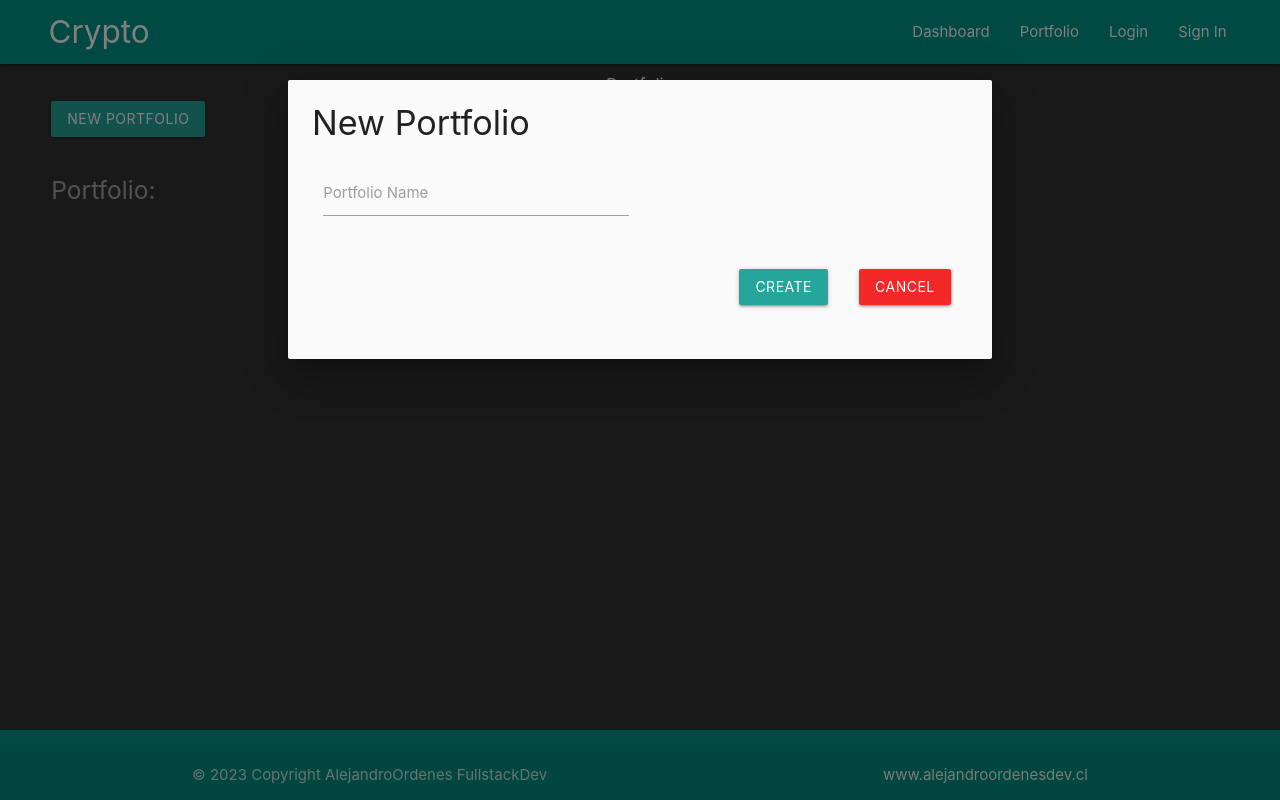
After one commit to AlejandroOrdenes/Crypto_Dashboard, a Django app: page /createTable/1 in a window 1280 px wide, after a click on "NEW PORTFOLIO". The commit adds this page. Run offline with Django 4.2, Linux system fonts and the light colour scheme; data that the repository does not hold is empty.

Commit message:
portfolio card, portfolio table

```diff
--- a/dashboard_crypto/static/dashboard.css
+++ b/dashboard_crypto/static/dashboard.css
@@ -1,3 +1,12 @@
+body {
+    display: flex;
+    min-height: 100vh;
+    flex-direction: column;
+  }
+
+main {
+    flex: 1 0 auto;
+  }
 #cardCrypto:hover {
     background-color: aqua;
 }
@@ -11,6 +20,14 @@
     color: rgb(107, 214, 81);
 }
 
+#deletePortfolio {
+    font-size: 4%;
+}
+
+#deletePortfolio:hover {
+    color: rgb(214, 81, 81);
+}
+
 .price {
     margin: 0;
     text-align: center;
--- a/dashboard_crypto/templates/dashboard.html
+++ b/dashboard_crypto/templates/dashboard.html
@@ -2,7 +2,7 @@
 
 <body style="background-color: rgb(51, 51, 51)">
   <h6 style="color: white; text-align: center;">Dashboard</h6>
-  <div style="margin-top: 3%;" class="row s3">
+  <div style="margin-top: 3%; margin: 0;" class="row s3">
     <form action="/searchCrypto/" method="POST">
         {% csrf_token %}
         <div style="padding-left: 3%;" class="col s12">
@@ -35,7 +35,7 @@
   column-gap: 4%;
   padding-left: 4%;
   padding-right: 4%;
-  justify-content: center;">
+  justify-content: center; margin-bottom: 20%;">
       {% for d in data %}
         <div class="col s12 m10">
           <a href="">
--- a/dashboard_crypto/templates/login.html
+++ b/dashboard_crypto/templates/login.html
@@ -5,7 +5,7 @@
   <h6 style="color: white; text-align: center;">Login</h6>
   <div class="row" style="width: 40%; margin-top: 11%">
     <form class="col s12" action="/logIn/" method="POST">
-      {% csrf_token%}
+      {% csrf_token %}
       <div class="row">
         <div class="input-field col s12">
           <input id="username" type="text" class="validate white-text" name="username"/>
--- /dev/null
+++ b/dashboard_crypto/templates/modalAddCoin.html
@@ -0,0 +1,45 @@
+<div id="addCoinModal" class="modal" style="width: 50%;">
+    <div class="modal-content">
+      <h4>Add Coin</h4>
+      <div class="row">
+        <form class="col s12" action="/searchCrypto/" method="POST">
+          {% csrf_token %}
+          <div class="row">
+            <div class="input-field col s6">
+              <input
+                id="input_text"
+                type="text"
+                maxlength="14"
+                name="portfolioName" required
+              />
+              <label for="input_text">Coin Name</label>
+            </div>
+          </div>
+          <div class="modal-footer">
+            <button
+              class="modal-close btn waves-effect waves-light"
+              style="float: right; background-color: rgb(243, 40, 40)"
+              type="button"
+            >
+              Cancel
+            </button>
+            <button
+              class="btn waves-effect waves-light"
+              type="submit"
+              name="action"
+              style="margin-right: 5%"
+
+            >
+              Create
+            </button>
+          </div>
+        </form>
+      </div>
+    </div>
+  </div>
+  <script>
+    document.addEventListener("DOMContentLoaded", function () {
+      var elems = document.querySelectorAll(".modal");
+      var instances = M.Modal.init(elems, {});
+    });
+  </script>
--- a/dashboard_crypto/templates/modalPortfolio.html
+++ b/dashboard_crypto/templates/modalPortfolio.html
@@ -1,23 +1,25 @@
-
-
-<div id="loginModal" class="modal">
+<div id="loginModal" class="modal" style="width: 50%;">
   <div class="modal-content">
     <h4>New Portfolio</h4>
     <div class="row">
-        <form class="col s12">
+      <form class="col s12" action="/newPortfolio/" method="POST">
+        {% csrf_token %}
         <div class="row">
           <div class="input-field col s6">
-              <input id="input_text" type="text" data-length="10">
+            <input
+              id="input_text"
+              type="text"
+              maxlength="14"
+              name="portfolioName" required
+            />
             <label for="input_text">Portfolio Name</label>
-            </div>
-          </div>
-        </form>
           </div>
         </div>
         <div class="modal-footer">
           <button
             class="modal-close btn waves-effect waves-light"
-        style="float: right; background-color: red;"
+            style="float: right; background-color: rgb(243, 40, 40)"
+            type="button"
           >
             Cancel
           </button>
@@ -25,16 +27,19 @@
             class="btn waves-effect waves-light"
             type="submit"
             name="action"
-        style="margin-right: 5%;"
+            style="margin-right: 5%"
+
           >
             Create
           </button>
-
+        </div>
+      </form>
+    </div>
   </div>
 </div>
 <script>
-    document.addEventListener('DOMContentLoaded', function() {
-      var elems = document.querySelectorAll('.modal');
+  document.addEventListener("DOMContentLoaded", function () {
+    var elems = document.querySelectorAll(".modal");
     var instances = M.Modal.init(elems, {});
   });
 </script>
--- a/dashboard_crypto/templates/navbar.html
+++ b/dashboard_crypto/templates/navbar.html
@@ -16,12 +16,12 @@
 
     <!-- Compiled and minified JavaScript -->
     <script src="https://cdnjs.cloudflare.com/ajax/libs/materialize/1.0.0/js/materialize.min.js"></script>
-    <title>Document</title>
+    <title>CryptoDash</title>
 </head>
 <body>
 
     <nav>
-        <div class="nav-wrapper teal lighten-2" style="padding-left: 3%; padding-right: 3%;">
+        <div class="nav-wrapper teal" style="padding-left: 3%; padding-right: 3%;">
           <a href="/dashboard/" class="brand-logo " style="padding-left: 10px">Crypto</a>
           <ul id="nav-mobile" class="right hide-on-med-and-down">
 
@@ -43,28 +43,15 @@
     {% block content %}
     {% endblock %}
     {% include 'modalPortfolio.html' %}
-    <footer class="page-footer teal lighten-2" style="margin-top: 8%;">
-      <div class="container ">
-        <div class="row">
-          <div class="col l6 s12">
-            <h5 class="white-text">Footer Content</h5>
-            <p class="grey-text text-lighten-4">You can use rows and columns here to organize your footer content.</p>
-          </div>
-          <div class="col l4 offset-l2 s12">
-            <h5 class="white-text">Links</h5>
-            <ul>
-              <li><a class="grey-text text-lighten-3" href="#!">Link 1</a></li>
-              <li><a class="grey-text text-lighten-3" href="#!">Link 2</a></li>
-              <li><a class="grey-text text-lighten-3" href="#!">Link 3</a></li>
-              <li><a class="grey-text text-lighten-3" href="#!">Link 4</a></li>
-            </ul>
-          </div>
-        </div>
-      </div>
+    {% include 'modalAddCoin.html' %}
+    <footer class="page-footer teal" style="margin-top: 8%;
+    position: fixed;
+    bottom: 0;
+    width: 100%; ">
       <div class="footer-copyright">
         <div class="container">
-        © 2023 Copyright Alejandro Ordenes Fullstack Dev
-        <a class="grey-text text-lighten-4 right" href="#!">More Links</a>
+        © 2023 Copyright AlejandroOrdenes FullstackDev
+        <a class="grey-text text-lighten-4 right" href="#!">www.alejandroordenesdev.cl</a>
         </div>
       </div>
     </footer>
--- a/dashboard_crypto/templates/portfolio.html
+++ b/dashboard_crypto/templates/portfolio.html
@@ -1,51 +1,82 @@
 {% extends 'navbar.html' %} {% block content %}
 <body style="background-color: rgb(51, 51, 51)">
-  <div style="padding-left: 4%;padding-right: 4%;">
+  <div style="padding-left: 4%; padding-right: 4%;">
     <h6 style="color: white; text-align: center">Portfolio</h6>
 
-      <div style="display: flex; justify-content: start; width: 100%; padding-bottom: 2%; ">
+    <div
+      style="
+        display: flex;
+        justify-content: start;
+        width: 100%;
+        padding-bottom: 2%;
+      "
+    >
       <button
         class="waves-effect waves-light btn modal-trigger"
         href="#loginModal"
         type="submit"
         name="action"
-
       >
         New Portfolio
       </button>
     </div>
 
+    <!-- All Portfolios -->
+    <div style="display: flex; flex-flow: wrap; column-gap: 2%">
+      {% if error %}
+        <h4 style="color: rgb(170, 164, 164);">{{ error }}</h4>
+      {% endif%}
+      {% for d in data %}
+      <div class="col s12 m3" style="padding: 0; width: 15%; min-width: 15%">
+          <div
+            class="card shadow z-depth-5"
+            style="background-color: #181818; border-radius: 8px"
+          >
+            <div class="card-content grey-text" style="padding: 4%">
+              <div style="display: flex; justify-content: flex-end">
+                <i
+                  class="material-icons"
+                  style="font-size: 1.5vw"
+                  ><a class="grey-text" href="{% url 'deletePortfolio' d.id %}">clear</a></i
+                >
+              </div>
+              <a class="grey-text" href="{% url 'createTable' d.id %}">
+                <span class="card-title">{{ d.name}}</span>
+                <h5 style="color: white">${{ d.totalBalance }}</h5>
+                <p>Total Balance</p>
+              </a>
 
-    <!-- All Portfolios -->
-
-      <div class="row">
-        <div class="col s12 m2" style="padding: 0;">
-          <div class="card shadow z-depth-5" style="background-color: #181818; border-radius: 8px;">
-            <div class="card-content grey-text" style="padding: 4%;">
-              <span class="card-title">New Portfolio</span>
-              <h5 style="color: white;">$ 2.800</h5>
-              <p>Total Balance</p>
-            </div>
-          </div>
             </div>
           </div>
 
+      </div>
+
+      {% endfor %}
+    </div>
+
     <!-- Portfolio Info -->
-    <div>
+
+    <h5 style="color: rgb(170, 164, 164); height: 8vh;">Portfolio: </h5>
+    {% for p in portfolios %}
+    <div style="height: 100vh;">
       <table class="highlight white-text">
-        <div style="display: flex;align-items: center; justify-content: space-between;">
-          <h4 style="color: white;">Name Portfolio</h4>
+        <div
+          style="
+            display: flex;
+            align-items: center;
+            justify-content: space-between;
+          "
+        >
+          <h4 style="color: white">{{ p.name }}</h4>
           <button
             class="waves-effect waves-light btn modal-trigger"
-          href="#loginModal"
+            href="#addCoinModal"
             type="submit"
             name="action"
-
           >
             Add Coin
           </button>
         </div>
-
         <thead>
           <tr>
             <th>#</th>
@@ -54,7 +85,6 @@
             <th>Mkt Cap</th>
             <th>Holdings</th>
             <th>PNL</th>
-
           </tr>
         </thead>
         <tbody>
@@ -85,9 +115,7 @@
         </tbody>
       </table>
     </div>
-
+    {% endfor %}
   </div>
-
-
 </body>
 {% endblock %}
--- a/dashboard_crypto/urls.py
+++ b/dashboard_crypto/urls.py
@@ -10,4 +10,6 @@ urlpatterns = [
     path("portfolio/", views.portfolio, name="portfolio"),
     path("searchCrypto/", views.searchCrypto, name="search"),
     path("newPortfolio/", views.newPortfolio, name="newPortfolio"),
+    path("deletePortfolio/<int:portfolioId>", views.deletePortfolio, name='deletePortfolio'),
+    path("createTable/<int:portfolioId>", views.createTable, name='createTable'),
 ]
--- a/dashboard_crypto/views.py
+++ b/dashboard_crypto/views.py
@@ -4,6 +4,7 @@ from django.http import HttpResponse
 from django.contrib.auth.models import User
 from django.contrib.auth import login, logout, authenticate
 from django.db import IntegrityError
+from .models import Portfolio
 
 from django.http import JsonResponse
 
@@ -49,7 +50,7 @@ def signIn(request):
                 )
                 user.save()
                 login(request, user)
-                return redirect("home")
+                return redirect("dashboard")
             except IntegrityError as err:
                 print(err)
                 return render(
@@ -83,12 +84,54 @@ def dashboardCrypto(request):
         # Si la petición no fue exitosa, devolvemos un mensaje de error
         return JsonResponse({"error": "Error to get data"}, status=response.status_code)
 
+def portfolio(request):
+    userId = request.user.id
+    portafolios = getPortafolioByUserId(userId)
+    print(portafolios)
+    if not portafolios.exists():
+        print('vacio')
+        return render(request, "portfolio.html", {'error': 'You Dont have Portfolios!'})
+    else:
+        return render(request, "portfolio.html", {'data': portafolios})
 
-def portfolio(request):
-    return render(request, "portfolio.html")
 
 def newPortfolio(request):
-    return render(request, "portfolio.html")
+    if request.method == "GET":
+        return render(request, "portfolio.html")
+    else:
+        portfolioName = request.POST.get('portfolioName')
+        userId = request.user.id
+        print("Creando nuevo portfolio!!!")
+        nuevoPortfolio = Portfolio(user=request.user, name=portfolioName)
+        nuevoPortfolio.save()
+
+        portafolios = getPortafolioByUserId(userId)
+        print(portafolios)
+        return render(request, "portfolio.html", {'data': portafolios})
+
+def deletePortfolio(request, portfolioId):
+        portById = Portfolio.objects.get(id=portfolioId)
+        userId = request.user.id
+        print("Eliminando portfolio!!!")
+        print(portById)
+        portById.delete()
+
+        portafolios = getPortafolioByUserId(userId)
+        if not portafolios.exists():
+            print('vacio')
+            return render(request, "portfolio.html", {'error': 'You Dont have Portfolios!'})
+        else:
+            return render(request, "portfolio.html", {'data': portafolios})
+
+def getPortafolioByUserId(userId):
+    portafolio = Portfolio.objects.filter(user_id=userId)
+    return portafolio
+
+def createTable(request, portfolioId):
+    portfolio = getPortafolioByUserId(request.user.id)
+    portafolio = Portfolio.objects.filter(id=portfolioId)
+    return render(request, "portfolio.html", {'portfolios': portafolio, 'data': portfolio})
+
 
 
 def searchCrypto(request):
--- a/project_crypto/settings.py
+++ b/project_crypto/settings.py
@@ -21,7 +21,6 @@ BASE_DIR = Path(__file__).resolve().parent.parent
 # See https://docs.djangoproject.com/en/4.1/howto/deployment/checklist/
 
 # SECURITY WARNING: keep the secret key used in production secret!
-
 
 # SECURITY WARNING: don't run with debug turned on in production!
 DEBUG = True
```
Also changed, not shown: dashboard_crypto/models.py (+3 -6 lines), dashboard_crypto/templates/newPortfolio.html (deleted, +0 -18 lines), dashboard_crypto/migrations/0002_alter_portfolio_crypto_delete_crypto.py (added), dashboard_crypto/migrations/0003_portfolio_name.py (added), dashboard_crypto/migrations/0004_remove_portfolio_amount.py (added), dashboard_crypto/migrations/0005_alter_portfolio_name.py (added), dashboard_crypto/migrations/0006_portfolio_totalbalance.py (added). Lines whose indentation alone changed are shown as unchanged.
